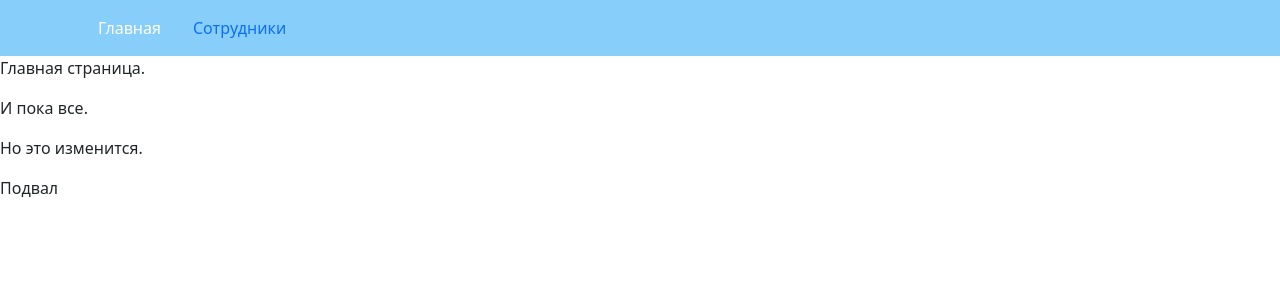
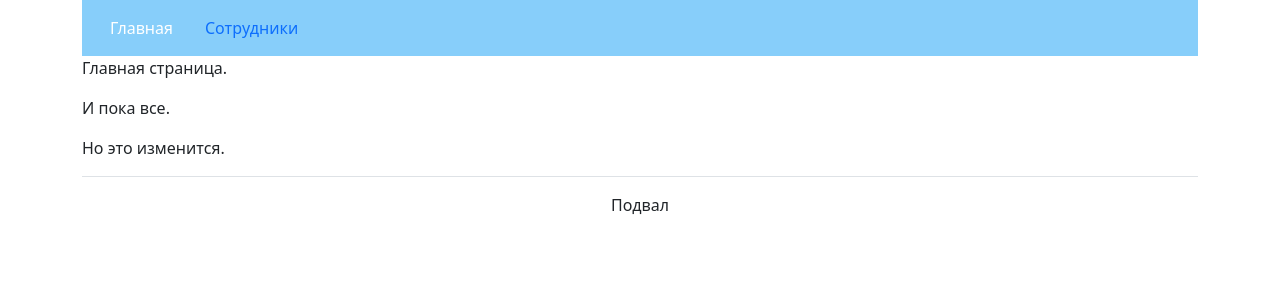
Before and after one commit to YuriiGaponov/employee_resources, a Django app: page / in a window 1280 px wide. Shown: the top 300 px of the page. Run offline with Django 4.2, Linux system fonts and the light colour scheme; some libraries are stand-ins or nearby versions.

Commit message:
поправлена верстка.

```diff
--- a/employee_resources/templates/base.html
+++ b/employee_resources/templates/base.html
@@ -8,10 +8,12 @@
     {% bootstrap_css %}
   </head>
   <body>
+    <div class="container py-6">
       {% include "includes/header.html" %}
-      <main>
+      <main class="main">
         {% block content %}{% endblock content %}
       </main>
       {% include "includes/footer.html" %}
+    </div>
   </body>
 </html>
--- a/employee_resources/templates/includes/footer.html
+++ b/employee_resources/templates/includes/footer.html
@@ -1 +1,3 @@
-Подвал
+<footer class="border-top text-center py-3">
+    <p>Подвал</p>
+</footer>
--- a/employee_resources/templates/includes/header.html
+++ b/employee_resources/templates/includes/header.html
@@ -1,6 +1,6 @@
 {% load static %}
 {% load django_bootstrap5 %}
-<header>
+<header class="header">
   <nav class="navbar navbar-light" style="background-color: lightskyblue">
     <div class="container">
       {% with request.resolver_match.view_name as view_name %}
```
